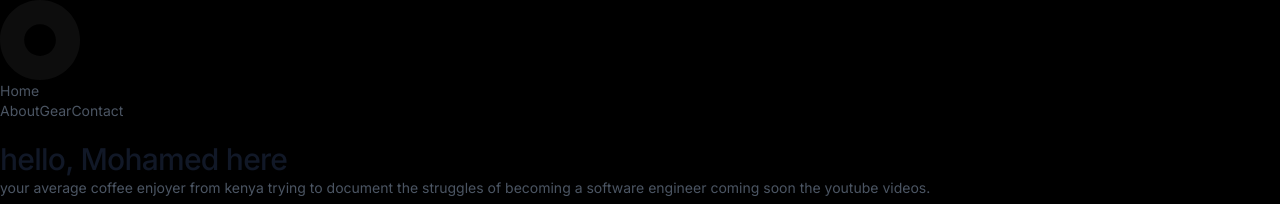
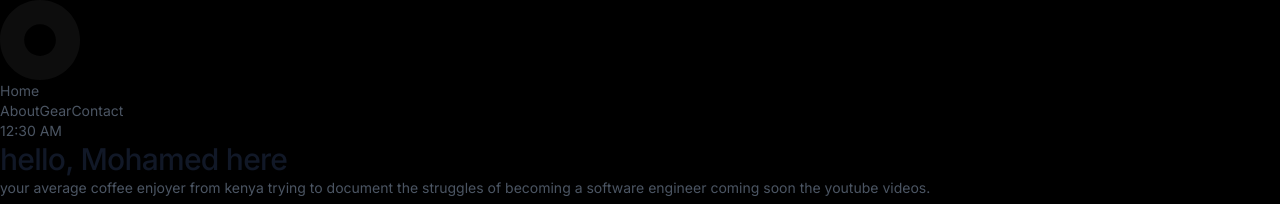
Before and after one commit to moo-farah/personal-site, a React (Vite) app: page / in a window 1280 px wide. Shown: the top 204 px of the page. Built offline with nearby package versions, Linux system fonts and the light colour scheme; no server answers.

Commit message:
Add current time display to Navbar component with automatic updates every second

```diff
--- a/src/components/Navbar.tsx
+++ b/src/components/Navbar.tsx
@@ -6,10 +6,26 @@ import { theme } from '../styles/theme';
 import logo from '../assets/icon/dots-icon.svg';
 
 const Navbar = () => {
+  const [now, setNow] = useState(new Date());
   const { isDarkMode, toggleTheme } = useTheme();
   const location = useLocation();
   const [activeTab, setActiveTab] = useState(location.pathname);
   const currentTheme = isDarkMode ? theme.dark : theme.light;
+
+
+  useEffect(() => {
+    const interval = window.setInterval(() => {
+      setNow(new Date());
+    }, 1000);
+    return () => window.clearInterval(interval);
+  }, []);
+
+  const currentTime = new Intl.DateTimeFormat('en-US', {
+    hour: 'numeric',
+    minute: '2-digit',
+    hour12: true,
+    timeZone: 'Africa/Nairobi',
+  }).format(now);
 
   useEffect(() => {
     setActiveTab(location.pathname);
@@ -86,8 +102,16 @@ const Navbar = () => {
                 </svg>
               )}
             </motion.button>
+            <time
+               dateTime={now.toISOString()}
+               className="text-sm text-gray-600 dark:text-gray-400"
+             >
+               {currentTime}
+            </time>
         </div>
+
       </nav>
+
     </header>
   );
 };
```
